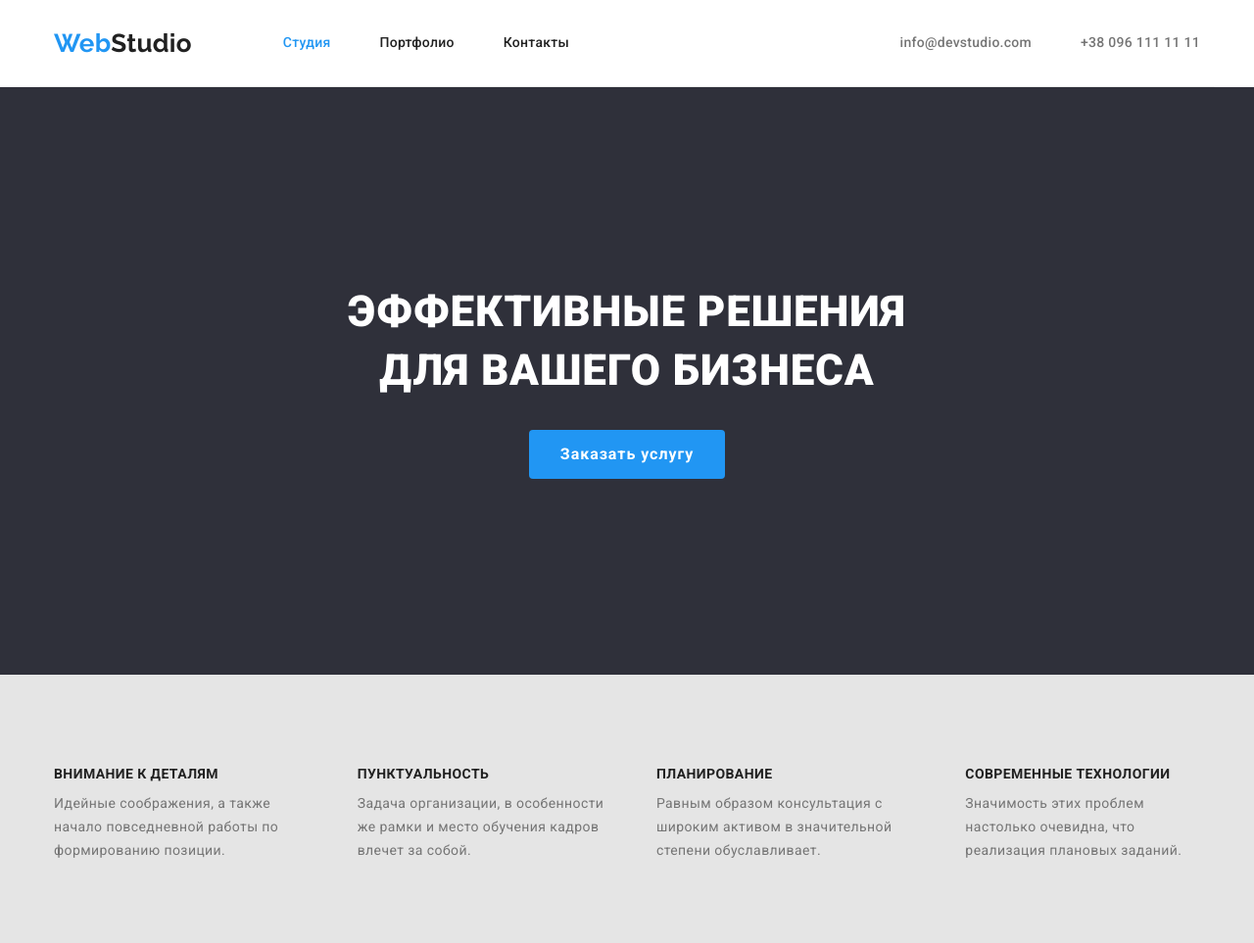
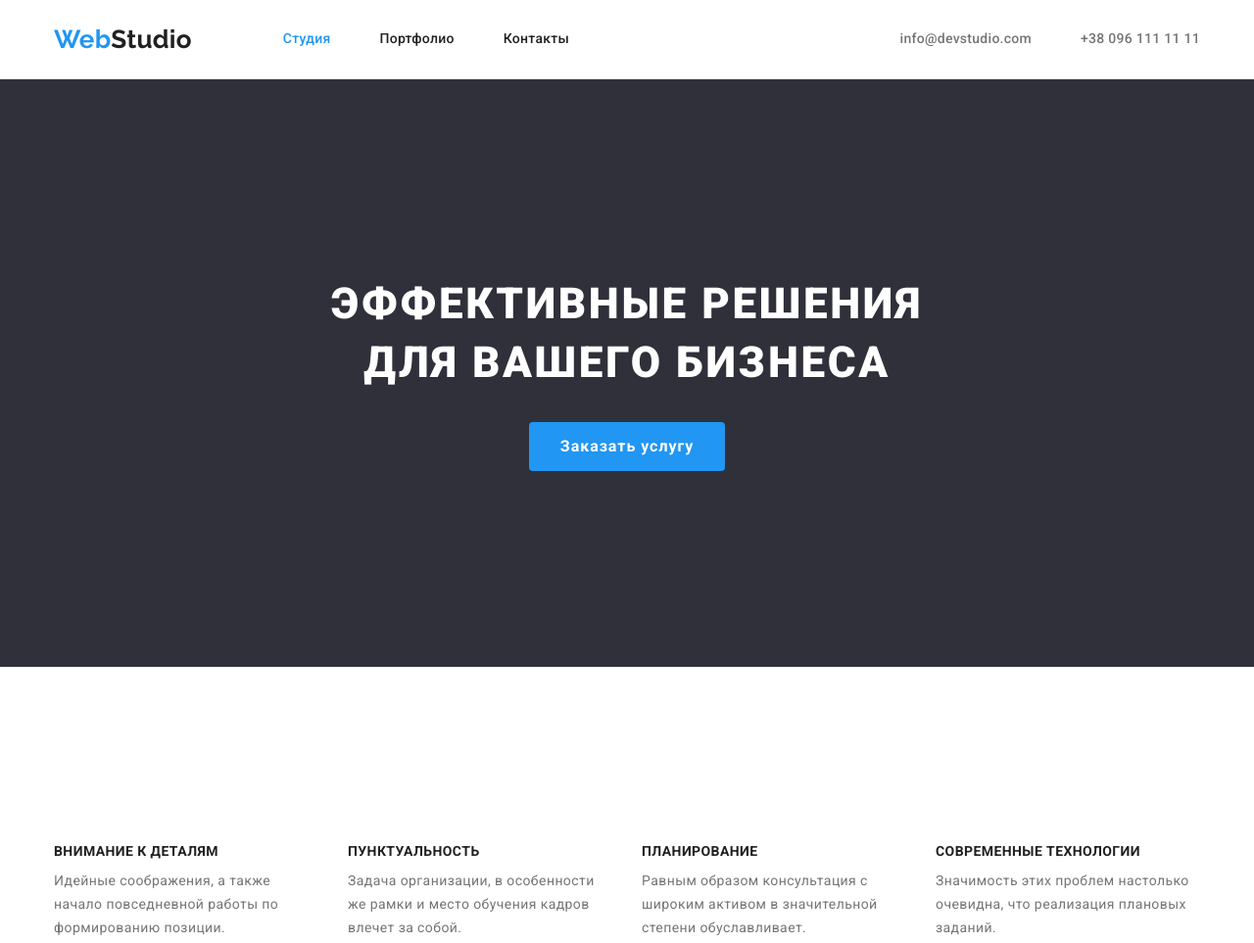
Before and after one commit to BleiKYer/goit-markup-hw-03, a plain HTML site: page index.html in a window 1280 px wide. Shown: the top 963 px of the page at 98% size. Drawn offline with nearby package versions, Linux system fonts and the light colour scheme.

Commit message:
mistakes correction

```diff
--- a/css/styles.css
+++ b/css/styles.css
@@ -10,7 +10,7 @@
     --primary-text-color: #757575;
     --secondary-text-color: #212121;
     --accent-color: #2196f3;
-    --primary-bgc: #e5e5e5;
+    --primary-bgc: #ffffff;
     --primary-section-bgc: #f5f4fa;
     --hero-footer-bgc: #2f303a;
     --primary-white: #ffffff;
@@ -78,16 +78,13 @@ img {
     font-size: 14px;
     line-height: 1.14;
     letter-spacing: 0.02em;
+
+    border-bottom: 1px solid #ececec;
 }
 
 .header-container {
     display: flex;
     align-items: center;
-
-    padding-top: 25px;
-    padding-bottom: 25px;
-
-    border-bottom: 1px solid #ececec;
 }
 
 .logo {
@@ -109,6 +106,11 @@ img {
 .contacts {
     display: flex;
     align-items: center;
+}
+
+.nav-item {
+    padding-top: 32px;
+    padding-bottom: 32px;
 }
 
 .nav-item:not(:last-child) {
@@ -150,9 +152,6 @@ img {
     padding: 200px 0px;
 }
 .hero-title {
-    padding-left: 45px;
-    padding-right: 45px;
-
     max-width: 696px;
 
     margin-left: auto;
@@ -164,6 +163,7 @@ img {
     font-size: 44px;
     line-height: 1.36;
     text-transform: uppercase;
+    letter-spacing: 00.06em;
 }
 .btn {
     background-color: var(--accent-color);
@@ -186,18 +186,22 @@ img {
 
 /* Features */
 
+.features-section {
+    padding-bottom: 0px;
+}
+
 .features,
 .portfolio {
-    display: none;
+    visibility: hidden;
 }
 .feature-list {
     display: flex;
 }
 .feature-list-item {
-    max-width: 270px;
+    width: 270px;
 }
 .feature-list-item:not(:last-child) {
-    margin-right: 50px;
+    margin-right: 30px;
 }
 .feature-list .title {
     color: var(--secondary-text-color);
@@ -263,11 +267,10 @@ img {
 }
 
 .footer-container {
-    display: flex;
-    flex-direction: column;
     padding: 60px 0;
 }
 .footer .logo {
+    display: block;
     margin-bottom: 20px;
 }
 .footer .logo,
@@ -293,9 +296,9 @@ img {
 }
 /* Portfolio */
 
-.portfolio-section {
+/* .portfolio-section {
     margin-top: 80px;
-}
+} */
 /* Filter */
 .filter {
     display: flex;
--- a/index.html
+++ b/index.html
@@ -71,7 +71,7 @@
 
             <!-- Секция Особенности -->
 
-            <section class="section">
+            <section class="section features-section">
                 <div class="container">
                     <h2 class="section-title features">Особенности</h2>
                     <ul class="feature-list list">
```
